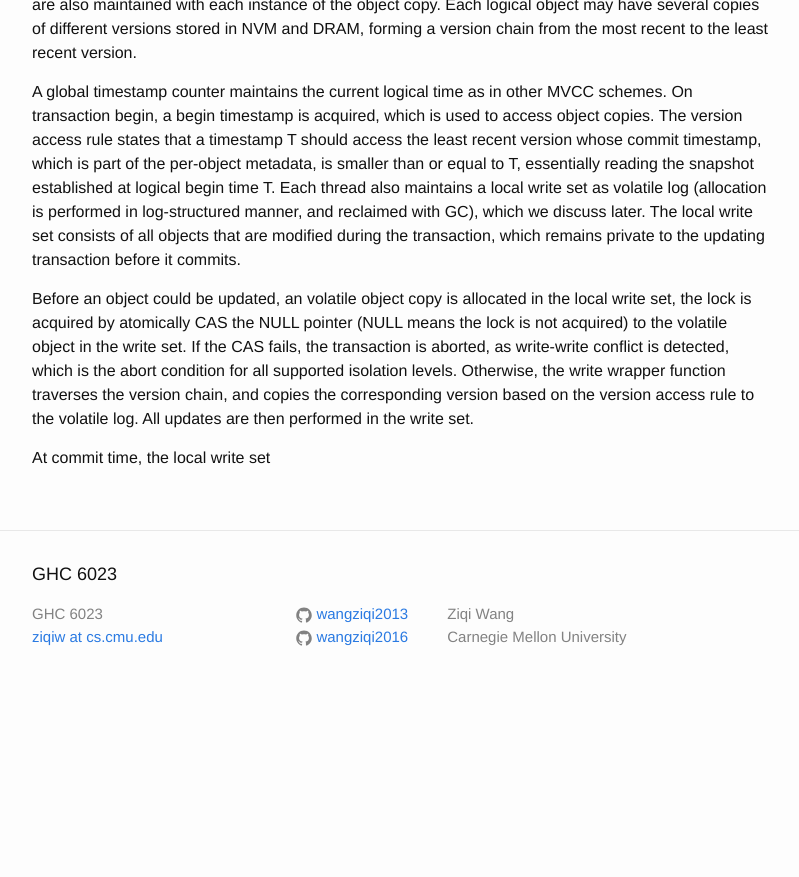
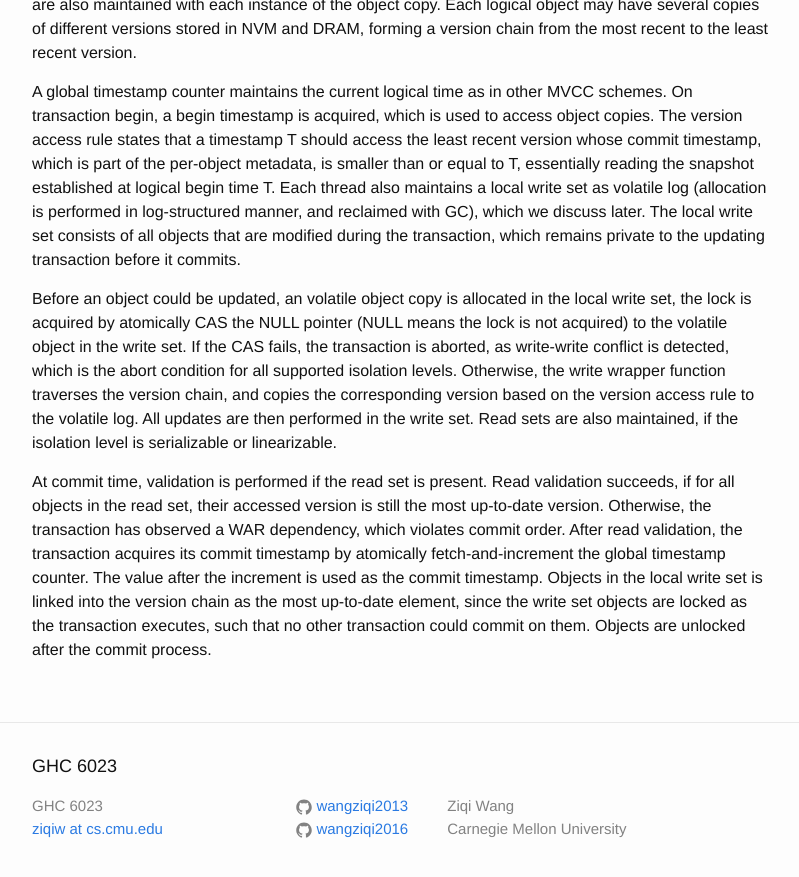
Before and after one commit to wangziqi2013/wangziqi2013.github.io, a Jekyll site: the page built from _posts/2020-08-24-timestone.markdown, in a window 1280 px wide and 900 px high, scrolled down 1000 px. Shown: the top 877 px of the window, without its empty margins (238-1037 px from the left). Built offline with Jekyll 4.4.1, drawn with Linux system fonts in a browser that asks for light colours; before the commit the page ends 1708 px from its top, so only the background shows below that.

Commit message:
Adding commit

```diff
--- a/_posts/2020-08-24-timestone.markdown
+++ b/_posts/2020-08-24-timestone.markdown
@@ -53,5 +53,12 @@ atomically CAS the NULL pointer (NULL means the lock is not acquired) to the vol
 fails, the transaction is aborted, as write-write conflict is detected, which is the abort condition for all supported
 isolation levels. Otherwise, the write wrapper function traverses the version chain, and copies the corresponding version
 based on the version access rule to the volatile log. All updates are then performed in the write set.
+Read sets are also maintained, if the isolation level is serializable or linearizable.
 
-At commit time, the local write set
+At commit time, validation is performed if the read set is present. Read validation succeeds, if for all objects in the
+read set, their accessed version is still the most up-to-date version. Otherwise, the transaction has observed a
+WAR dependency, which violates commit order. After read validation, the transaction acquires its commit timestamp by atomically
+fetch-and-increment the global timestamp counter. The value after the increment is used as the commit timestamp.
+Objects in the local write set is linked into the version chain as the most up-to-date element, since the write set
+objects are locked as the transaction executes, such that no other transaction could commit on them.
+Objects are unlocked after the commit process.
```
